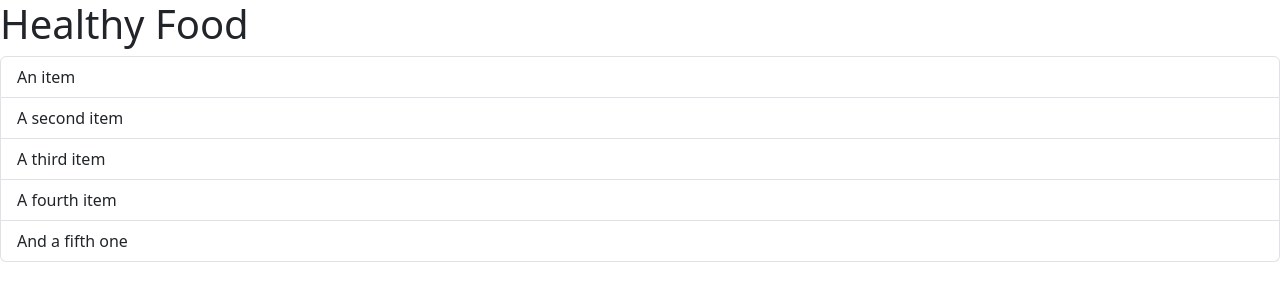
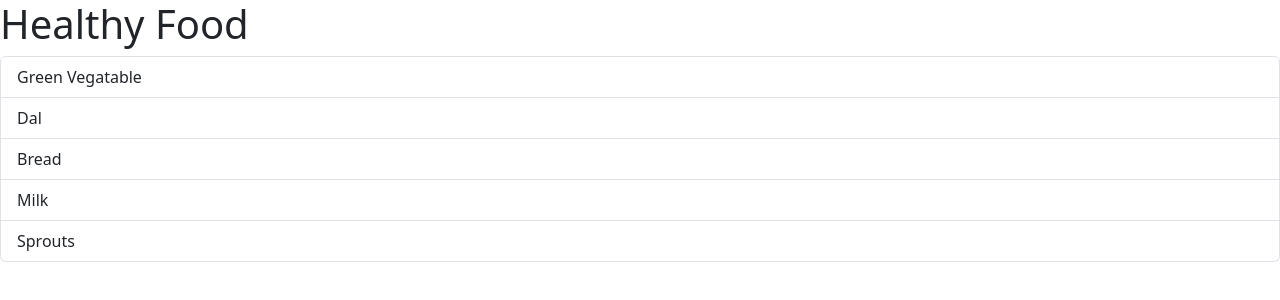
Before and after one commit to suraj-singh-rathore/Complete-React, a React (Vite) app in the folder 18_Fragments/learning-fragment/: page / in a window 1280 px wide. Shown: the top 300 px of the page. Built offline with nearby package versions, Linux system fonts and the light colour scheme.

Commit message:
update changes

```diff
--- a/18_Fragments/learning-fragment/src/App.jsx
+++ b/18_Fragments/learning-fragment/src/App.jsx
@@ -1,15 +1,20 @@
+import React from "react";
+
 function App() {
 
-  return <div>
+  return (
+<>
     <h1>Healthy Food</h1>
     <ul class="list-group">
-  <li class="list-group-item">An item</li>
-  <li class="list-group-item">A second item</li>
-  <li class="list-group-item">A third item</li>
-  <li class="list-group-item">A fourth item</li>
-  <li class="list-group-item">And a fifth one</li>
-</ul>
-  </div>
+    <li class="list-group-item">Green Vegatable</li>
+    <li class="list-group-item">Dal</li>
+    <li class="list-group-item">Bread</li>
+    <li class="list-group-item">Milk</li>
+    <li class="list-group-item">Sprouts</li>
+  </ul>
+</>
+  )
+
 }
 
 export default App;
```
